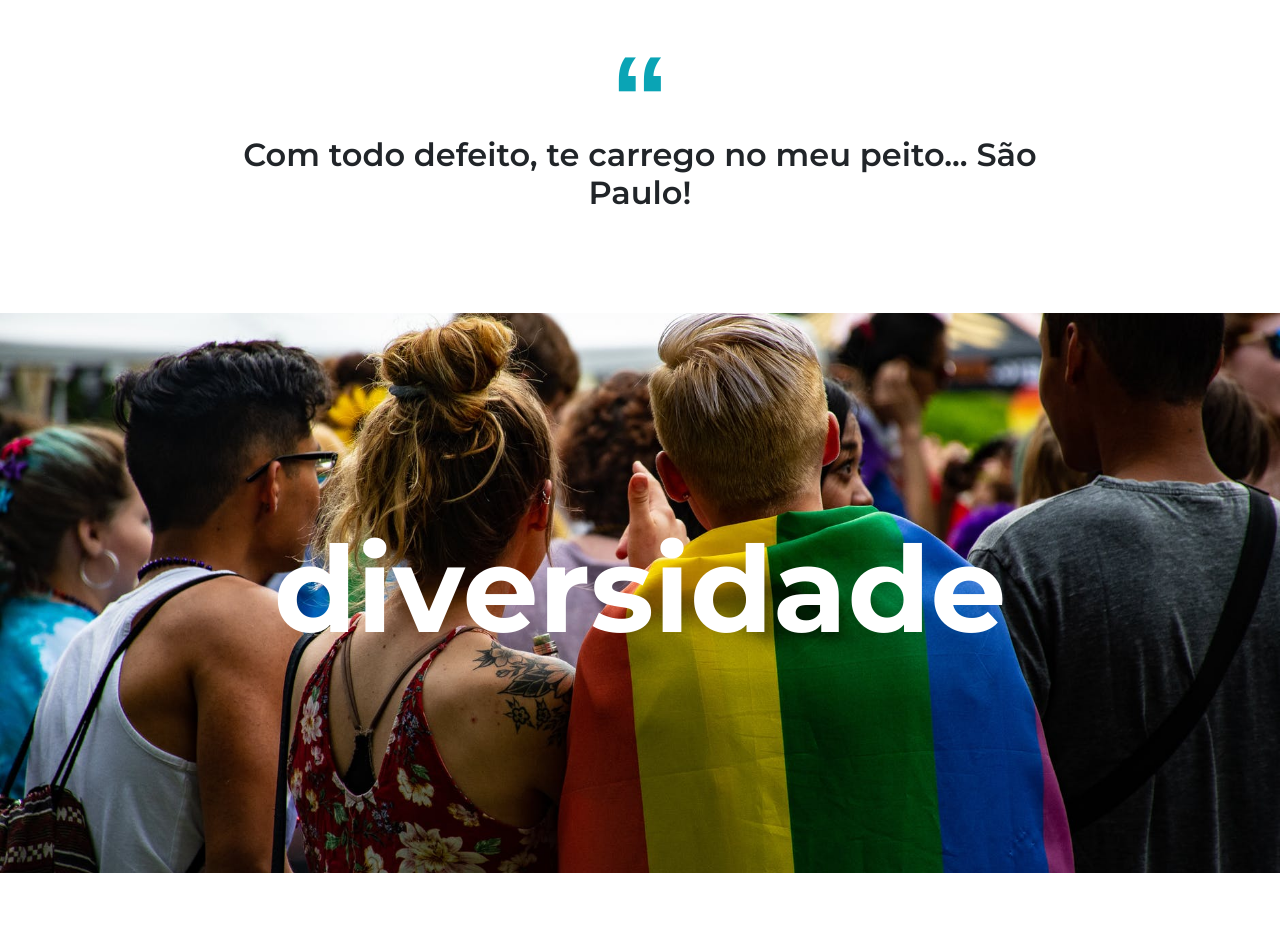
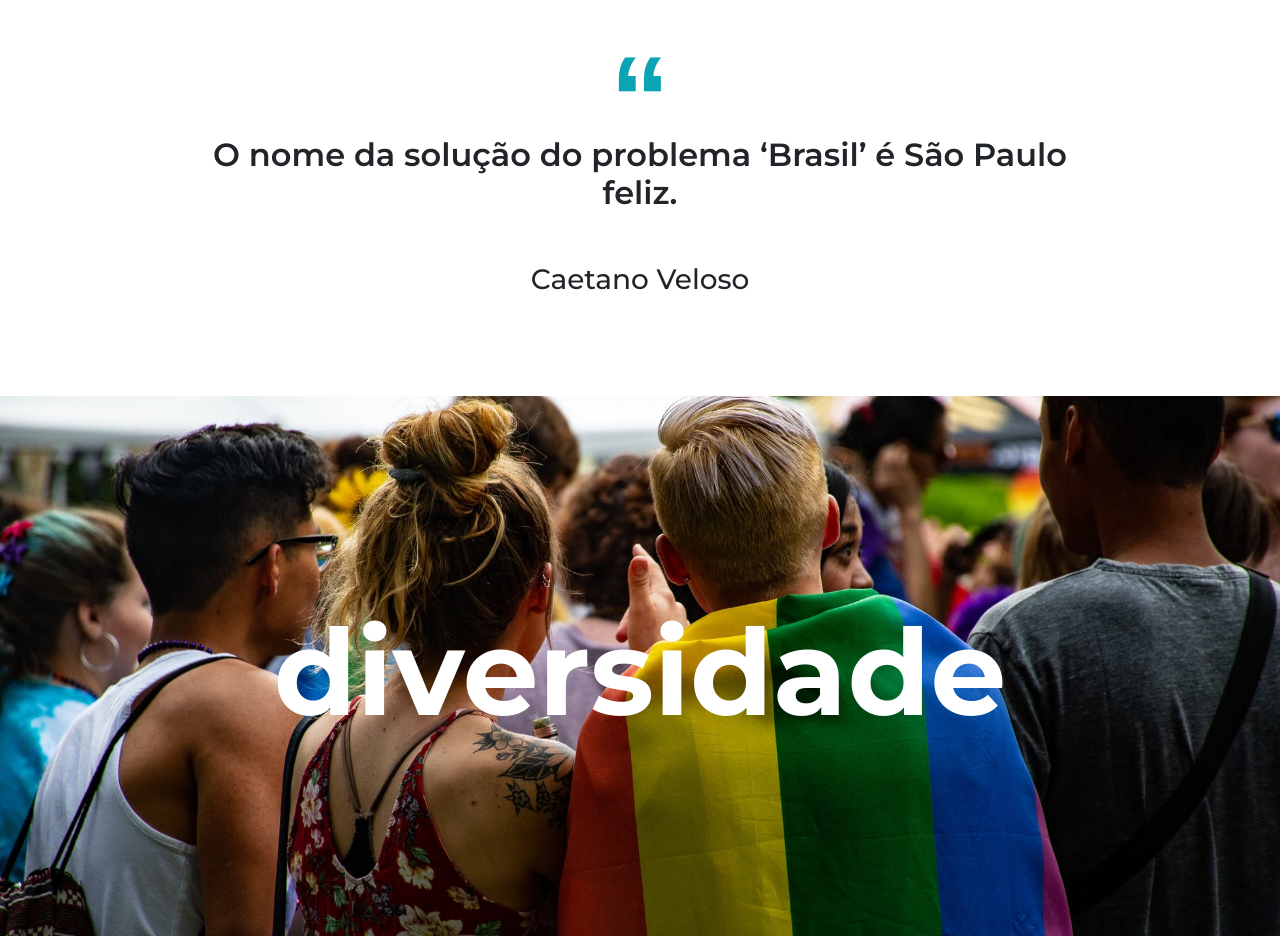
Before and after one commit to thaiscruz/visitando, a plain HTML site: page pqsp.html in a window 1280 px wide. Shown: the part 1640-2576 px from the top of the page. Drawn offline with nearby package versions, Linux system fonts and the light colour scheme.

Commit message:
Update pqsp.html

```diff
--- a/pqsp.html
+++ b/pqsp.html
@@ -77,7 +77,8 @@
 
       <section id="frase1" class="text-center">
         <h1 data-aos="fade-up" data-aos-duration="900">“</h1>
-        <h2 data-aos="fade-up" data-aos-duration="1000">Com todo defeito, te carrego no meu peito... São Paulo!</h2>
+        <h2 data-aos="fade-up" data-aos-duration="1000">O nome da solução do problema ‘Brasil’ é São Paulo feliz.</h2>
+        <h3 data-aos="fade-up" data-aos-duration="2000">Caetano Veloso</h3>
       </section>
 
       <section id="diversidade">
```
